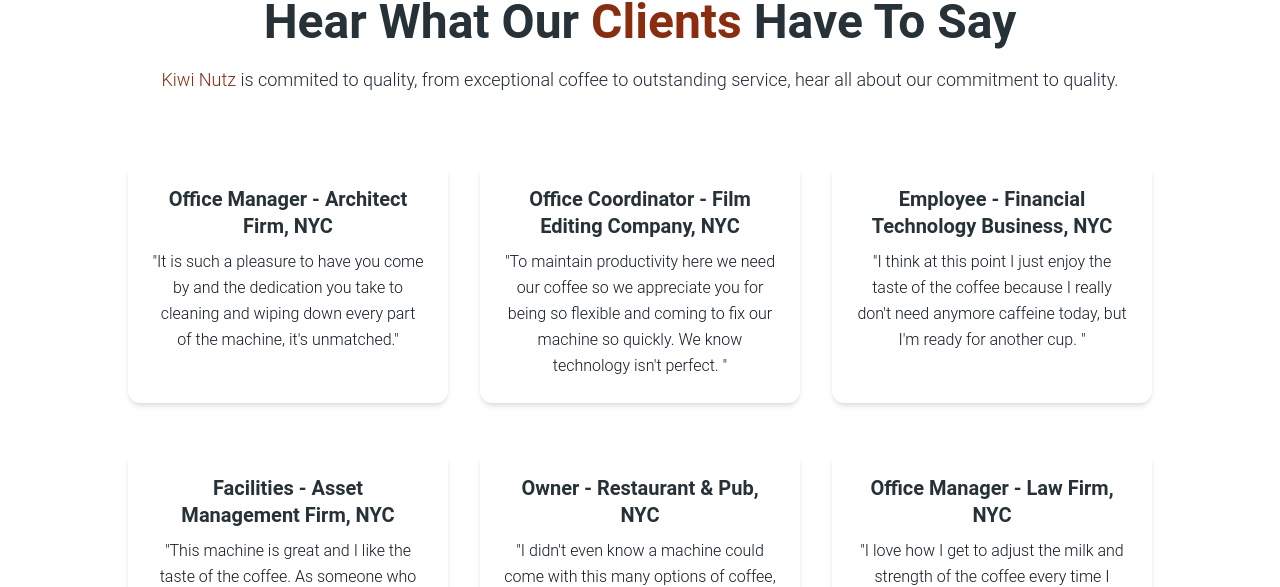
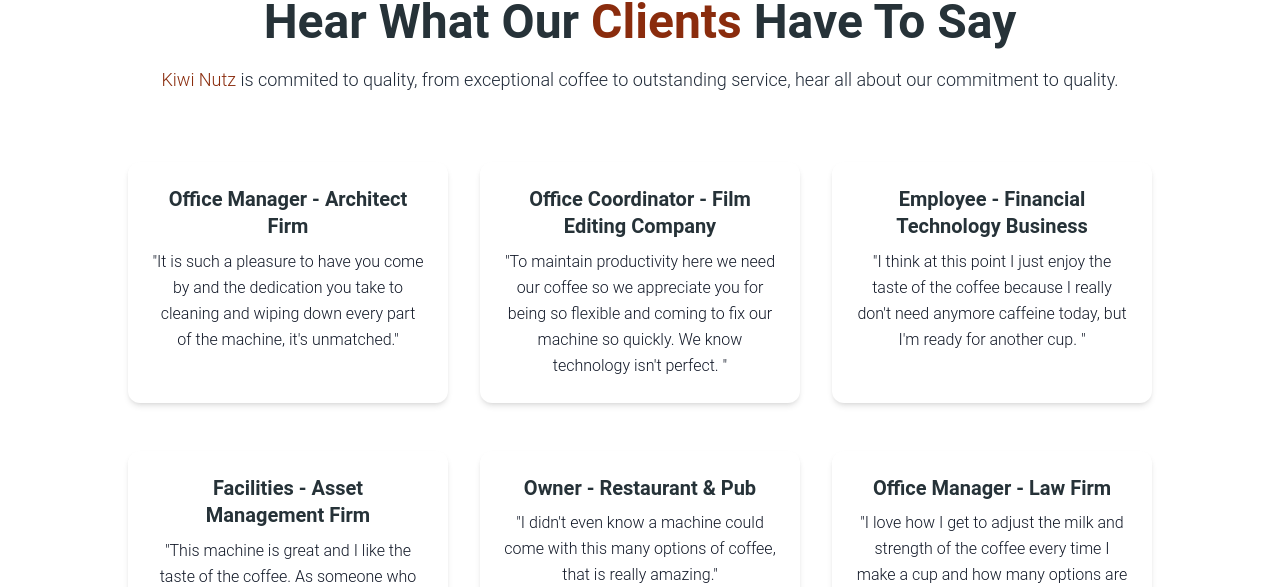
Before and after one commit to lamboprogramming/kn-cofee, a Next.js app: page / in a window 1280 px wide. Shown: the part 3363-3950 px from the top of the page. Built offline with nearby package versions, Linux system fonts and the light colour scheme.

Commit message:
text changes to testimonials

```diff
--- a/src/app/components/Testimonials.jsx
+++ b/src/app/components/Testimonials.jsx
@@ -5,37 +5,37 @@ export default function Testimonials() {
   const testimonials = [
     {
       name: "Office Manager",
-      company: "Architect Firm, NYC",
+      company: "Architect Firm",
       testimonial: "It is such a pleasure to have you come by and the dedication you take to cleaning and wiping down every part of the machine, it's unmatched.",
       image: "https://randomuser.me/api/portraits/women/44.jpg"
     },
     {
       name: "Office Coordinator",
-      company: "Film Editing Company, NYC",
+      company: "Film Editing Company",
       testimonial: "To maintain productivity here we need our coffee so we appreciate you for being so flexible and coming to fix our machine so quickly. We know technology isn't perfect. ",
       image: "https://randomuser.me/api/portraits/men/44.jpg"
     },
     {
       name: "Employee",
-      company: "Financial Technology Business, NYC",
+      company: "Financial Technology Business",
       testimonial: "I think at this point I just enjoy the taste of the coffee because I really don't need anymore caffeine today, but I'm ready for another cup. ",
       image: "https://randomuser.me/api/portraits/women/45.jpg"
     },
     {
       name: "Facilities",
-      company: "Asset Management Firm, NYC",
+      company: "Asset Management Firm",
       testimonial: "This machine is great and I like the taste of the coffee. As someone who does enjoy going to starbucks, I'm saving a lot more time and money.",
       image: "https://randomuser.me/api/portraits/women/45.jpg"
     },
     {
       name: "Owner",
-      company: "Restaurant & Pub, NYC",
+      company: "Restaurant & Pub",
       testimonial: "I didn't even know a machine could come with this many options of coffee, that is really amazing.",
       image: "https://randomuser.me/api/portraits/women/45.jpg"
     },
     {
       name: "Office Manager",
-      company: "Law Firm, NYC",
+      company: "Law Firm",
       testimonial: "I love how I get to adjust the milk and strength of the coffee every time I make a cup and how many options are available.",
       image: "https://randomuser.me/api/portraits/women/45.jpg"
     },
```
